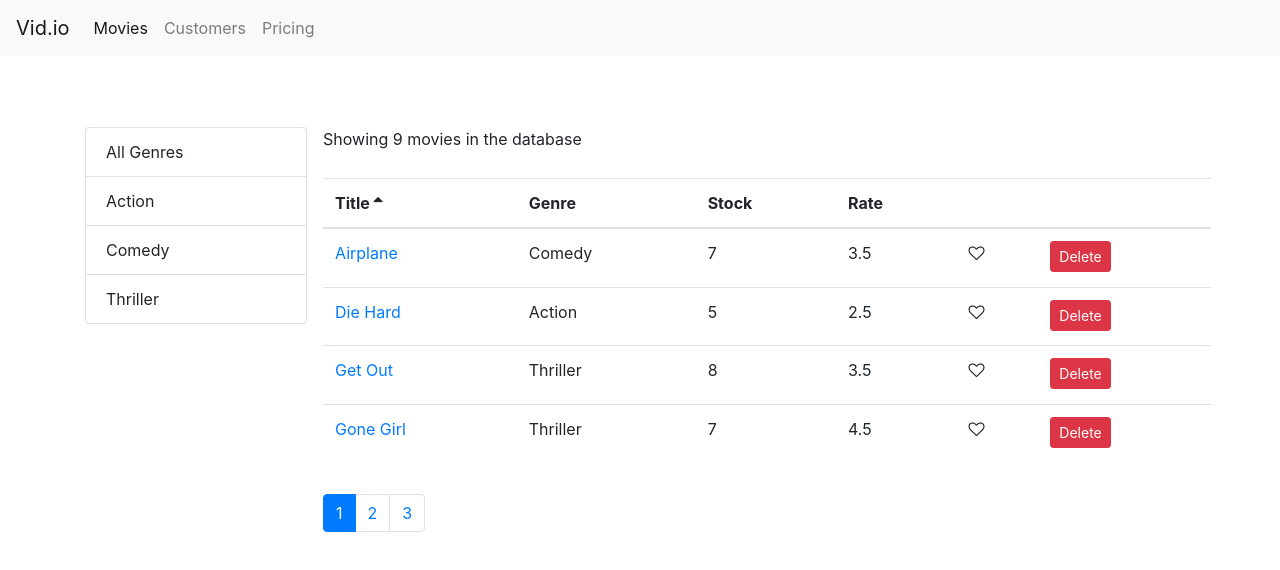
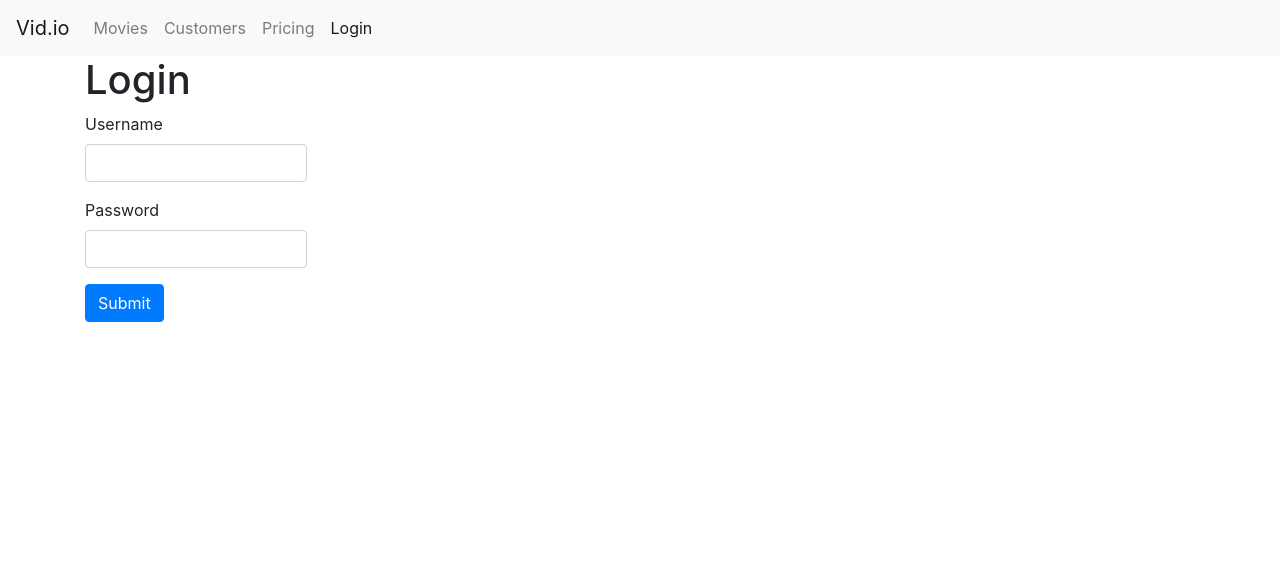
Before and after one commit to robertgregg3/counting-app, a React (Create React App) app: page /login in a window 1280 px wide. Before the commit this address led to /movies. Shown: the top 570 px of the page. Built offline with nearby package versions, Linux system fonts and the light colour scheme.

Commit message:
basic form structure

```diff
--- a/src/App.js
+++ b/src/App.js
@@ -7,6 +7,7 @@
 import { Redirect, Route, Switch } from "react-router-dom";
 import NotFound from "./components/pages/notFound";
 import MovieDetails from "./components/movieDetails";
+import LoginForm from "./components/common/loginForm";
 
 class App extends Component {
   state = {};
@@ -17,10 +18,11 @@
         <Navbar />
         <main className="container">
           <Switch>
+            <Route path="/login" component={LoginForm} />
+            <Route path="/movies/:id" component={MovieDetails} />
+            <Route path="/movies" component={Movies} />
             <Route path="/customers" component={Customers} />
             <Route path="/rentals" component={Rentals} />
-            <Route path="/movies/:id" component={MovieDetails} />
-            <Route path="/movies" component={Movies} />
             <Redirect from="/" to="/movies" />
             <Route path="/not-found" component={NotFound} />
             <Route path="/" exact component={Movies} />
--- /dev/null
+++ b/src/components/common/loginForm.jsx
@@ -0,0 +1,53 @@
+import React, { Component } from "react";
+
+class LoginForm extends Component {
+  state = {
+    account: { username: "", password: "" },
+  };
+
+  handleSubmit = (e) => {
+    e.preventDefault();
+  };
+
+  handleChange = ({ currentTarget: input }) => {
+    const account = { ...this.state.account };
+    account[input.name] = input.value;
+    this.setState({ account });
+  };
+
+  render() {
+    const { account } = this.state;
+    return (
+      <div>
+        <h1>Login</h1>
+        <form onSubmit={this.handleSubmit}>
+          <div className="form-group">
+            <label htmlFor="username">Username</label>
+            <input
+              onChange={this.handleChange}
+              value={account.username}
+              name="username"
+              id="username"
+              type="text"
+              className="form-control"
+            />
+          </div>
+          <div className="form-group">
+            <label htmlFor="password">Password</label>
+            <input
+              onChange={this.handleChange}
+              value={account.password}
+              id="password"
+              name="password"
+              type="text"
+              className="form-control"
+            />
+          </div>
+          <button className="btn btn-primary">Submit</button>
+        </form>
+      </div>
+    );
+  }
+}
+
+export default LoginForm;
--- a/src/components/movies.jsx
+++ b/src/components/movies.jsx
@@ -78,6 +78,7 @@
 
     return (
       <React.Fragment>
+        <h1>Movies</h1>
         <ListGroup
           items={this.state.genres}
           selectedItem={this.state.selectedGenre}
--- a/src/components/navBar.jsx
+++ b/src/components/navBar.jsx
@@ -28,6 +28,9 @@
           <NavLink className="nav-item nav-link" to="/rentals">
             Pricing
           </NavLink>
+          <NavLink className="nav-item nav-link" to="/login">
+            Login
+          </NavLink>
         </div>
       </div>
     </nav>
```
Also changed, not shown: 1 other file (tests, documents, lock files or other folders).
